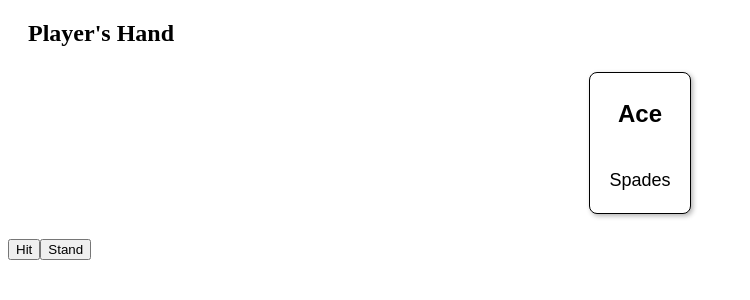
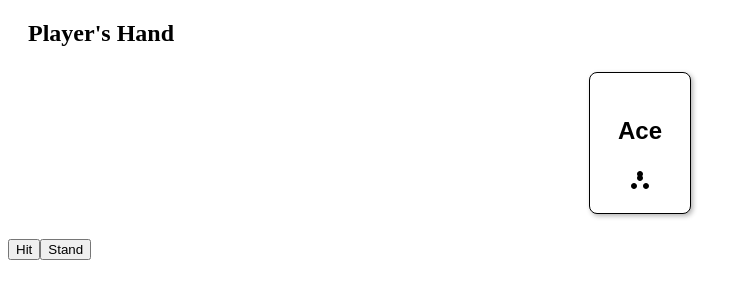
Before and after one commit to telenorbenedicte/vue-nuxt-blackjack, a Nuxt app: page / in a window 1280 px wide. Both pictures are taken after a click on the button "Hit". Shown: the top 300 px of the page, without its empty margins (0-750 px from the left). Built offline with nearby package versions, Linux system fonts and the light colour scheme.

Commit message:
Add suit svgs

```diff
--- a/components/Card.vue
+++ b/components/Card.vue
@@ -1,16 +1,34 @@
 <template>
   <div class="card">
     <p class="rank">{{ card.rank }}</p>
-    <p class="suit">{{ card.suit }}</p>
+    <div class="suit" v-html="getSuitIcon(card.suit)"></div>
   </div>
 </template>
 
 <script>
+import { suits } from './suits';
+
 export default {
   props: {
     card: {
       type: Object,
       required: true
+    }
+  },
+  methods: {
+    getSuitIcon(suit) {
+      switch (suit) {
+        case 'Hearts':
+          return suits.hearts;
+        case 'Diamonds':
+          return suits.diamonds;
+        case 'Clubs':
+          return suits.clubs;
+        case 'Spades':
+          return suits.spades;
+        default:
+          return '';
+      }
     }
   }
 };
@@ -18,26 +36,27 @@ export default {
 
 <style scoped>
 .card {
-  width: 100px; /* Set a fixed width for the card */
-  height: 140px; /* Set a fixed height for the card */
-  border: 1px solid #000; /* Black border */
-  border-radius: 8px; /* Rounded corners */
-  background-color: white; /* White background */
-  display: flex; /* Use flexbox for centering */
-  flex-direction: column; /* Stack content vertically */
-  align-items: center; /* Center horizontally */
-  justify-content: center; /* Center vertically */
-  margin: 5px; /* Space between cards */
-  box-shadow: 2px 2px 5px rgba(0, 0, 0, 0.3); /* Shadow for depth */
-  font-family: 'Arial', sans-serif; /* Font style */
+  width: 100px;
+  height: 140px;
+  border: 1px solid #000;
+  border-radius: 8px;
+  background-color: white;
+  display: flex;
+  flex-direction: column;
+  align-items: center;
+  justify-content: center;
+  margin: 5px;
+  box-shadow: 2px 2px 5px rgba(0, 0, 0, 0.3);
+  font-family: 'Arial', sans-serif;
 }
 
 .rank {
-  font-size: 24px; /* Larger font for rank */
-  font-weight: bold; /* Bold rank */
+  font-size: 24px;
+  font-weight: bold;
 }
 
 .suit {
-  font-size: 18px; /* Smaller font for suit */
+  width: 24px;
+  height: 24px;
 }
 </style>
--- /dev/null
+++ b/components/suits.js
@@ -0,0 +1,6 @@
+export const suits = {
+  hearts: `<svg xmlns="http://www.w3.org/2000/svg" viewBox="0 0 24 24" fill="red" width="24" height="24"><path d="M12 21.35l-1.45-1.32C5.4 15.36 2 12.28 2 8.5 2 5.42 4.42 3 7.5 3c1.74 0 3.41.81 4.5 2.09C13.09 3.81 14.76 3 16.5 3 19.58 3 22 5.42 22 8.5c0 3.78-3.4 6.86-8.55 11.54L12 21.35z"/></svg>`,
+  diamonds: `<svg xmlns="http://www.w3.org/2000/svg" viewBox="0 0 24 24" fill="orange" width="24" height="24"><path d="M12 2l8 10-8 10-8-10 8-10z"/></svg>`,
+  clubs: `<svg xmlns="http://www.w3.org/2000/svg" viewBox="0 0 24 24" fill="black" width="24" height="24"><path d="M12 2c-1.66 0-3 1.34-3 3 0 1.66 1.34 3 3 3s3-1.34 3-3c0-1.66-1.34-3-3-3zm0 4c-1.66 0-3 1.34-3 3 0 1.66 1.34 3 3 3s3-1.34 3-3c0-1.66-1.34-3-3-3zm-6 8c-1.66 0-3 1.34-3 3 0 1.66 1.34 3 3 3s3-1.34 3-3c0-1.66-1.34-3-3-3zm12 0c-1.66 0-3 1.34-3 3 0 1.66 1.34 3 3 3s3-1.34 3-3c0-1.66-1.34-3-3-3z"/></svg>`,
+  spades: `<svg xmlns="http://www.w3.org/2000/svg" viewBox="0 0 24 24" fill="black" width="24" height="24"><path d="M12 2c-1.66 0-3 1.34-3 3 0 1.66 1.34 3 3 3s3-1.34 3-3c0-1.66-1.34-3-3-3zm0 4c-1.66 0-3 1.34-3 3 0 1.66 1.34 3 3 3s3-1.34 3-3c0-1.66-1.34-3-3-3zm-6 8c-1.66 0-3 1.34-3 3 0 1.66 1.34 3 3 3s3-1.34 3-3c0-1.66-1.34-3-3-3zm12 0c-1.66 0-3 1.34-3 3 0 1.66 1.34 3 3 3s3-1.34 3-3c0-1.66-1.34-3-3-3z"/></svg>`
+};
```
